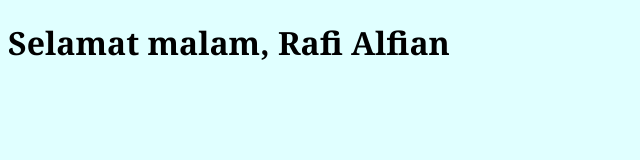
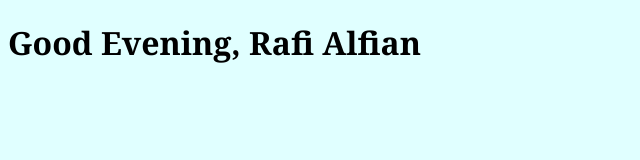
Before and after one commit to rafialfian10/git-remote, a plain HTML site: page index.html in a window 1280 px wide. Shown: the whole page, without its empty margins (0-640 px from the left). Drawn offline with Linux system fonts and the light colour scheme.

Commit message:
Edit file index.html

```diff
--- a/index.html
+++ b/index.html
@@ -8,6 +8,29 @@
     <link rel="stylesheet" href="style.css">
 </head>
 <body>
-    <h1>Selamat malam, Rafi Alfian</h1>
+    <h1>Good Evening, Rafi Alfian</h1>
 </body>
 </html>
+
+<!-- git config --list (untuk melihat list info)-->
+<!-- git init (untuk menginisialisasi untuk membuat master)-->
+<!-- git remote origin add (link github) note:origin dapat diganti dengan nama bebas -->
+<!-- git add . atau git add namafile.html -->
+<!-- git commit -m "pesan" -->
+<!-- git status (melihat status) -->
+<!-- git push origin master (push ke github) -->
+<!-- git log (untuk melihat history commit) / git log angka misal git log 3 (untuk melihat history dari 3 commit terakhir) -->
+<!-- git checkout tujuh digit pertama dari commit hash (untuk kembali ke keadaan commit tersebut. jika berhasil maka HEAD akan pindah) -->
+
+<!-- git config --global user.name "rafialfian10" (menghubungkan git ke github) -->
+<!-- git config --global user.email rafialfian770@gmail.com -->
+<!-- alias graph="git log --all --decorate --oneline --graph" (membuat alias untuk melihat graph pada branch) -->
+<!-- git branch (untuk melihat branch)-->
+<!-- git branch namabranch (membuat branch) -->
+<!-- git checkout namabranch (untuk berpindah branch) -->
+<!-- git merge namabranch (untuk menggabungkan branch. jika merge biasanya pindah branch ke master dulu) -->
+<!-- git branch --merged (untuk mengetahui branch mana yang sudah di merge) -->
+<!-- git branch -d namabranch (untuk menghapus branch)-->
+
+<!-- Merge Conflict (jika ada conflict saat proses merge maka akan langsung diarahkan ke source code. Pada code warna hijau artinya yang berubah pada branch yang aktif (head) sedangkan code warna biru adalah data yang berubah di branch yang akan digabungkan) -->
+<!--  -->
```
